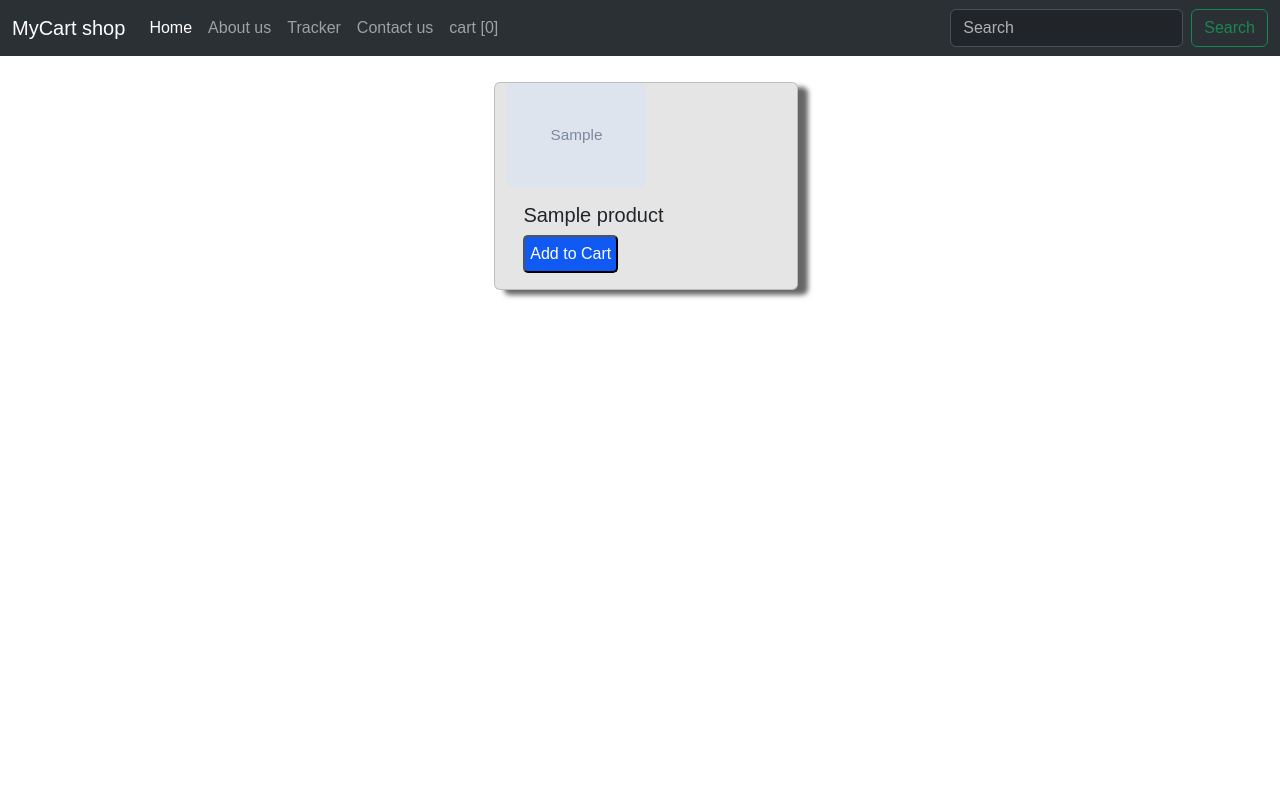
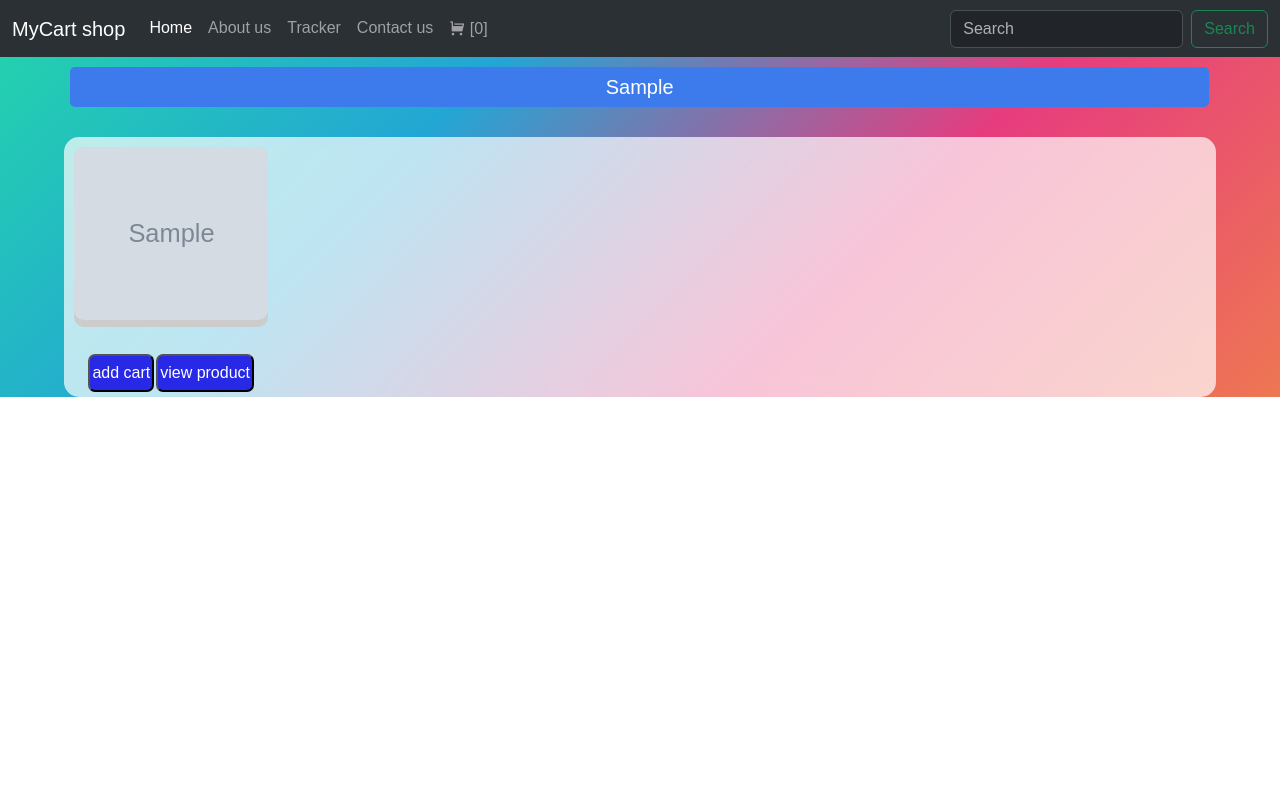
Before and after one commit to tamal002/mycart-Ecommerce-app, a Django app: page /shop/ in a window 1280 px wide. Run offline with Django 5.2, Linux system fonts and the light colour scheme; tables that the repository leaves empty hold one stand-in row (values such as "Sample post"); grey boxes marked "Sample" are stand-in pictures; some libraries are stand-ins or nearby versions.

Commit message:
dynamically-product-view-on-shop-upgraded

```diff
--- a/shop/static/shop/css/shophomestyle.css
+++ b/shop/static/shop/css/shophomestyle.css
@@ -15,6 +15,8 @@ body {
   height: 100%;
   width: 100%;
 }
+
+/*
 
 #products{
     height: auto;
@@ -41,7 +43,7 @@ body {
 }
 
 .row::-webkit-scrollbar {
-  display: none; /* optional: hide scrollbar for cleaner look */
+  display: none;
 }
 
 .card{
@@ -74,3 +76,6 @@ button{
   padding: 2%;
   border-radius: 5px;
 }
+
+
+*/
--- a/shop/templates/shop/base.html
+++ b/shop/templates/shop/base.html
@@ -3,7 +3,11 @@
   <head>
     <meta charset="utf-8" />
     <meta name="viewport" content="width=device-width, initial-scale=1" />
-    <title>{% block title %}{% endblock %}</title>
+    {% block title %}{% endblock %}
+    <link
+    href="https://cdn.jsdelivr.net/npm/remixicon@4.5.0/fonts/remixicon.css"
+    rel="stylesheet"
+/>
     <link
       href="https://cdn.jsdelivr.net/npm/bootstrap@5.3.7/dist/css/bootstrap.min.css"
       rel="stylesheet"
@@ -11,7 +15,7 @@
       crossorigin="anonymous"
     />
 
-    {% block style_sheet %}  {% endblock %}
+    {% block style_sheet %} {% endblock %}
   </head>
   <body>
     <div id="main">
@@ -38,7 +42,9 @@
               style="--bs-scroll-height: 100px"
             >
               <li class="nav-item">
-                <a class="nav-link active" aria-current="page" href="/shop">Home</a>
+                <a class="nav-link active" aria-current="page" href="/shop"
+                  >Home</a
+                >
               </li>
               <li class="nav-item">
                 <a class="nav-link" href="about/">About us</a>
@@ -51,7 +57,9 @@
                 <a class="nav-link" href="contact/">Contact us</a>
               </li>
               <li class="nav-item">
-                <a class="nav-link" aria-disabled="true">cart [<span id="cart">0</span>]</a>
+                <a class="nav-link" aria-disabled="true"
+                  ><i class="ri-shopping-cart-fill"></i> [<span id="cart">0</span>]</a
+                >
               </li>
             </ul>
             <form class="d-flex" role="search">
@@ -70,7 +78,6 @@
       </nav>
 
       {% block content%} {% endblock %}
-
     </div>
     <script
       src="https://cdn.jsdelivr.net/npm/bootstrap@5.3.7/dist/js/bootstrap.bundle.min.js"
@@ -80,6 +87,5 @@
     <script src="https://code.jquery.com/jquery-3.6.0.min.js"></script>
 
     {% block js %} {% endblock %}
-
   </body>
 </html>
--- a/shop/templates/shop/shophome.html
+++ b/shop/templates/shop/shophome.html
@@ -2,16 +2,154 @@
 
 {% load static %}
 
-{% block title %}Shop | Home{%endblock %}
+# title block
+{% block title %}<title>Shop | Home</title>{%endblock %}
 
+
+# style sheet block
 {% block style_sheet %}
+
+
+<link rel="stylesheet" href="https://unpkg.com/swiper/swiper-bundle.min.css">
 <link rel="stylesheet" href="{% static 'shop/css/shophomestyle.css'%}" />
+
+<style>
+
+    * {
+    margin: 0;
+    padding: 0;
+    box-sizing: border-box;
+    font-family: Arial, Helvetica, sans-serif;
+  }
+
+  html,
+  body {
+    height:100%;
+    width: 100%;
+  }
+
+  #main {
+    height: auto;
+    width: 100%;
+    background: linear-gradient(-45deg, #ee7752, #e73c7e, #23a6d5, #23d5ab);
+  }
+
+  .row-slider {
+    width: 90%;
+    margin: 30px auto;
+    height: 260px;
+    /* background: #f9f9f9; */
+    padding: 10px;
+    box-sizing: border-box;
+    position: relative;
+    background: rgba(255, 255, 255, 0.7);
+    backdrop-filter: blur(10px);
+    border-radius: 15px;
+  }
+
+  .row-slider .swiper-slide {
+    width: 180px;
+    height: 180px;
+    background: #ccc;
+    border-radius: 10px;
+    display: flex;
+    align-items: center;
+    justify-content: center;
+    font-size: 16px;
+    font-weight: bold;
+  }
+
+  .swiper-slide{
+    height: 180px;
+    width: 180px;
+    display: flex;
+    flex-direction: column;
+  }
+
+  .btns{
+    display: flex;
+    min-height: 10%;
+    margin-bottom: -50px;
+    padding: 10px 10px 10px 10px;
+    gap: 2px;
+  }
+
+  .swiper-button-prev{
+    margin-left: -15x;
+    cursor: pointer;
+  }
+
+  .swiper-button-next{
+    margin-right: -10px;
+    cursor: pointer;
+  }
+
+  .swiper-wrapper  .btns button{
+    background-color: rgb(40, 40, 231);
+    color: white;
+    border-radius: 7px;
+    padding: 5px 2px;
+    margin-bottom: -25px;
+  }
+
+  .swiper-wrapper  .btns button:hover{
+    cursor: pointer;
+    box-shadow: 0 0 20px rgba(97, 136, 244, 0.7);
+    transform: translateY(-2px);
+  }
+
+
+  .category{
+    display: block;
+    height: 40px;
+    width: 89%;
+    background-color: rgb(61, 122, 235);
+    color: white;
+    border-radius: 5px;
+    margin-left: 70px;
+    margin-top: 10px;
+    display: flex;
+    align-items: center;
+    justify-content: center;
+    font-size: 20px;
+  }
+
+  .swiper-slide img {
+    width: 100%;
+    height: 100%;
+    object-fit: cover;  /* or contain, depending on your need */
+    border-radius: 10px; /* optional: matches slider's rounded corners */
+
+}
+
+</style>
+
 {% endblock %}
 
 
 
+# content block
 {% block content%}
-<div id="products">
+
+
+  {% for category, list in category_list.items %}
+    <h6 class="category">{{category}}</h6>
+    <div class="swiper row-slider">
+      <div class="swiper-wrapper">
+        {% for product in list %}
+          <div class="swiper-slide"><img src="{{product.image.url}}" alt="product-image"> <br> <span class="btns"><button>add cart</button> <button>view product</button></span></div>
+        {% endfor %}
+      </div>
+      <div class="swiper-button-prev"></div>
+      <div class="swiper-button-next"></div>
+    </div>
+  {% endfor %}
+
+{% endblock %}
+
+{%comment%}
+
+ <div id="products">
   {% for product in product_list %}
   {% if forloop.counter0|divisibleby:products_per_row %}
   <div class="row">
@@ -22,12 +160,11 @@
       <div class="card-body">
         <h5 class="card-title">{{product.product_name}}</h5>
         <button id="{{product.product_id}}" class="cart">Add to Cart</button>
-        {% comment %} <p class="card-text">
+         <p class="card-text">
           {{product.description}}
-        </p> {% endcomment %}
+        </p>
       </div>
     </div>
-
 
     {% if forloop.counter|divisibleby:products_per_row %}
     </div>
@@ -36,12 +173,28 @@
 
   {% endfor %}
   </div>
-  {% endblock %}
 
+  {% endcomment %}
+
+
+  # js block
   {% block js %}
 
+  <script src="https://unpkg.com/swiper/swiper-bundle.min.js"></script>
   <script>
-
+    document.querySelectorAll('.row-slider').forEach((slider, index) => {
+  new Swiper(slider, {
+    slidesPerView: 5,
+    spaceBetween: 40,
+    loop: true,
+    navigation: {
+      nextEl: slider.querySelector('.swiper-button-next'),
+      prevEl: slider.querySelector('.swiper-button-prev'),
+    }
+  });
+});
+  </script>
+  <script>
     if(localStorage.getItem("cart") == null){
       var cart = {};
     }
@@ -66,5 +219,4 @@
 
 
   </script>
-
   {% endblock %}
--- a/shop/views.py
+++ b/shop/views.py
@@ -4,11 +4,15 @@ from shop.models import Product
 
 def index(request):
     products = Product.objects.all()
-    params = {
-        'product_list': products,
-        'products_per_row': 5,
+    categories = {};
+    for product in products:
+        if product.category not in categories:
+            categories[product.category] = []
+        categories[product.category].append(product)
+    context = {
+        'category_list': categories
     }
-    return render(request, 'shop/shophome.html', params)
+    return render(request, 'shop/shophome.html', context)
 
 def about_us(request):
     return render(request, 'shop/about.html')
```
Lines whose indentation alone changed are shown as unchanged.
